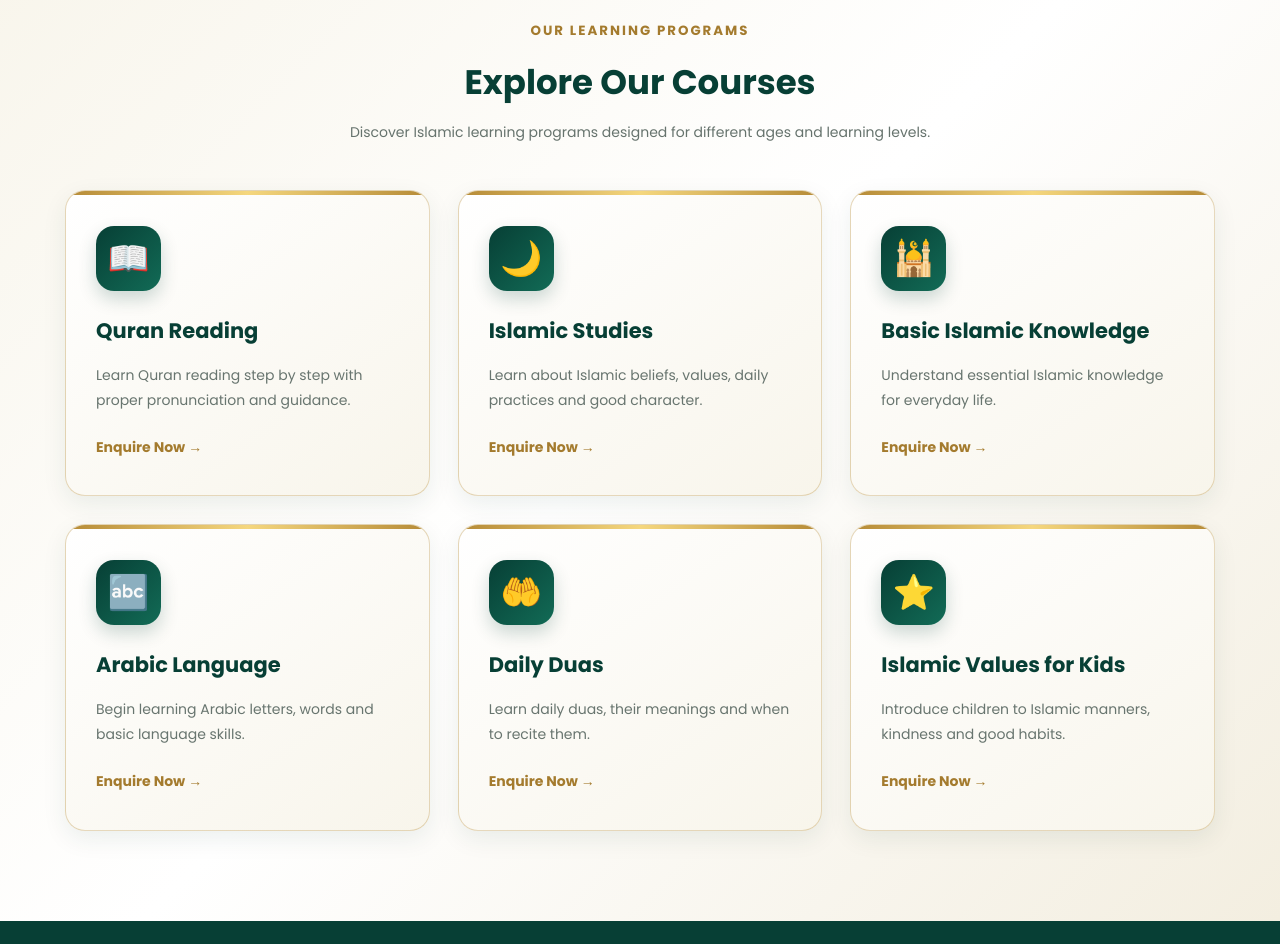
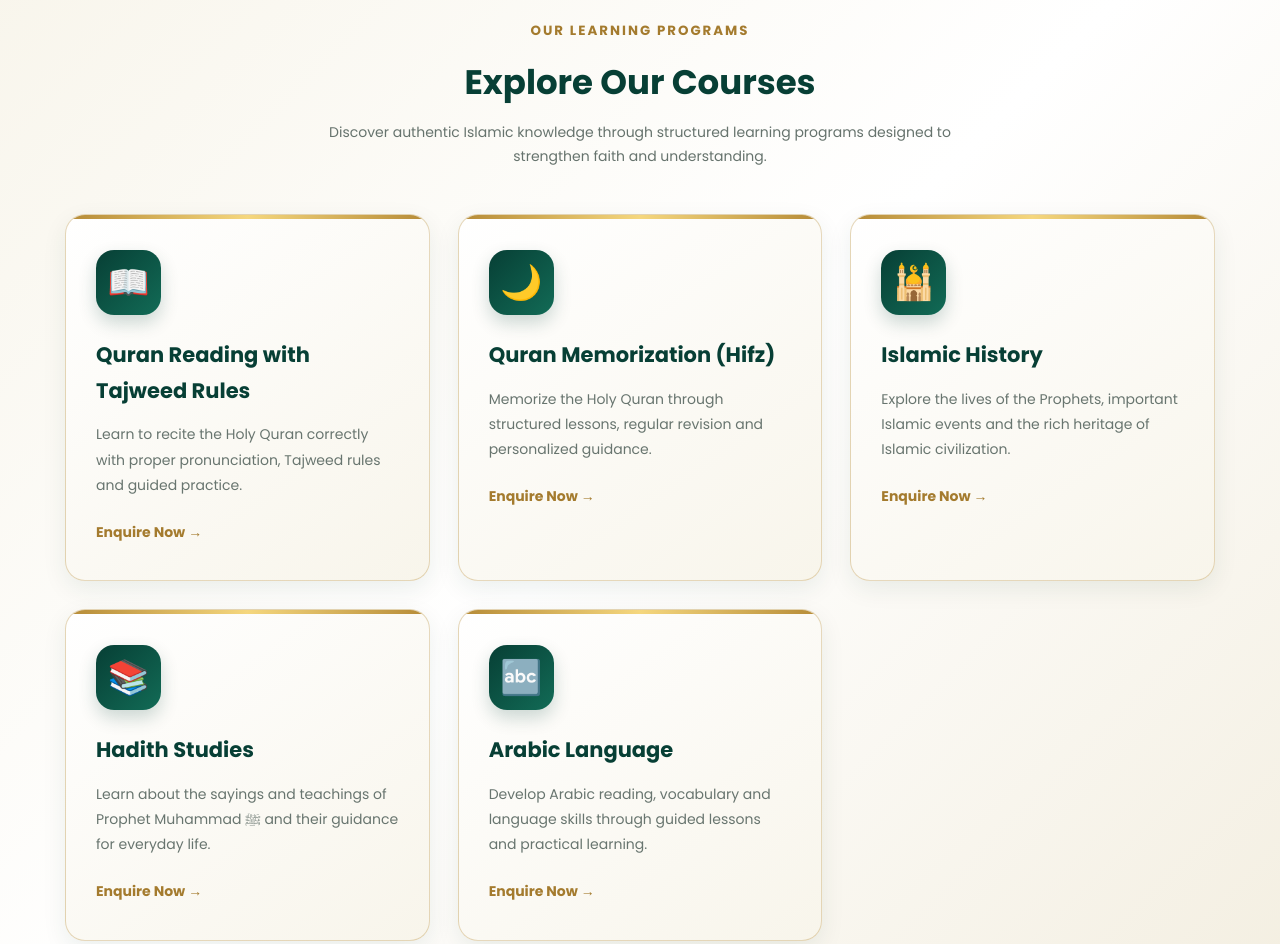
Before and after one commit to MOHAMEDARSHAD1314/ABAQER-ACADEMY, a plain HTML site: page index.html in a window 1280 px wide. Shown: the part 2700-3644 px from the top of the page. Drawn offline with Linux system fonts and the light colour scheme.

Commit message:
Update index.html

```diff
--- a/index.html
+++ b/index.html
@@ -998,15 +998,17 @@ object-fit: contain;
 
   <!-- COURSES -->
 
+
 <section class="courses" id="courses">
   <div class="container">
 
     <div class="section-heading">
-        <small>Our Learning Programs</small>
+      <small>OUR LEARNING PROGRAMS</small>
       <h2>Explore Our Courses</h2>
       <p>
-          Discover Islamic learning programs designed
-          for different ages and learning levels.
+        Discover authentic Islamic knowledge through
+        structured learning programs designed to
+        strengthen faith and understanding.
       </p>
     </div>
 
@@ -1014,29 +1016,43 @@ object-fit: contain;
 
       <div class="course-card">
         <div class="course-icon">📖</div>
-          <h3>Quran Reading</h3>
+        <h3>Quran Reading with Tajweed Rules</h3>
         <p>
-            Learn Quran reading step by step with
-            proper pronunciation and guidance.
+          Learn to recite the Holy Quran correctly
+          with proper pronunciation, Tajweed rules
+          and guided practice.
         </p>
         <a href="#registration">Enquire Now →</a>
       </div>
 
       <div class="course-card">
         <div class="course-icon">🌙</div>
-          <h3>Islamic Studies</h3>
+        <h3>Quran Memorization (Hifz)</h3>
         <p>
-            Learn about Islamic beliefs, values,
-            daily practices and good character.
+          Memorize the Holy Quran through structured
+          lessons, regular revision and personalized
+          guidance.
         </p>
         <a href="#registration">Enquire Now →</a>
       </div>
 
       <div class="course-card">
         <div class="course-icon">🕌</div>
-          <h3>Basic Islamic Knowledge</h3>
+        <h3>Islamic History</h3>
         <p>
-            Understand essential Islamic knowledge
+          Explore the lives of the Prophets,
+          important Islamic events and the rich
+          heritage of Islamic civilization.
+        </p>
+        <a href="#registration">Enquire Now →</a>
+      </div>
+
+      <div class="course-card">
+        <div class="course-icon">📚</div>
+        <h3>Hadith Studies</h3>
+        <p>
+          Learn about the sayings and teachings
+          of Prophet Muhammad ﷺ and their guidance
           for everyday life.
         </p>
         <a href="#registration">Enquire Now →</a>
@@ -1046,35 +1062,17 @@ object-fit: contain;
         <div class="course-icon">🔤</div>
         <h3>Arabic Language</h3>
         <p>
-            Begin learning Arabic letters, words
-            and basic language skills.
+          Develop Arabic reading, vocabulary and
+          language skills through guided lessons
+          and practical learning.
         </p>
         <a href="#registration">Enquire Now →</a>
       </div>
 
-        <div class="course-card">
-          <div class="course-icon">🤲</div>
-          <h3>Daily Duas</h3>
-          <p>
-            Learn daily duas, their meanings
-            and when to recite them.
-          </p>
-          <a href="#registration">Enquire Now →</a>
-        </div>
-
-        <div class="course-card">
-          <div class="course-icon">⭐</div>
-          <h3>Islamic Values for Kids</h3>
-          <p>
-            Introduce children to Islamic manners,
-            kindness and good habits.
-          </p>
-          <a href="#registration">Enquire Now →</a>
-        </div>
-
     </div>
   </div>
 </section>
+
 
   <!-- WHY CHOOSE US -->
 
```
Lines whose indentation alone changed are shown as unchanged.
